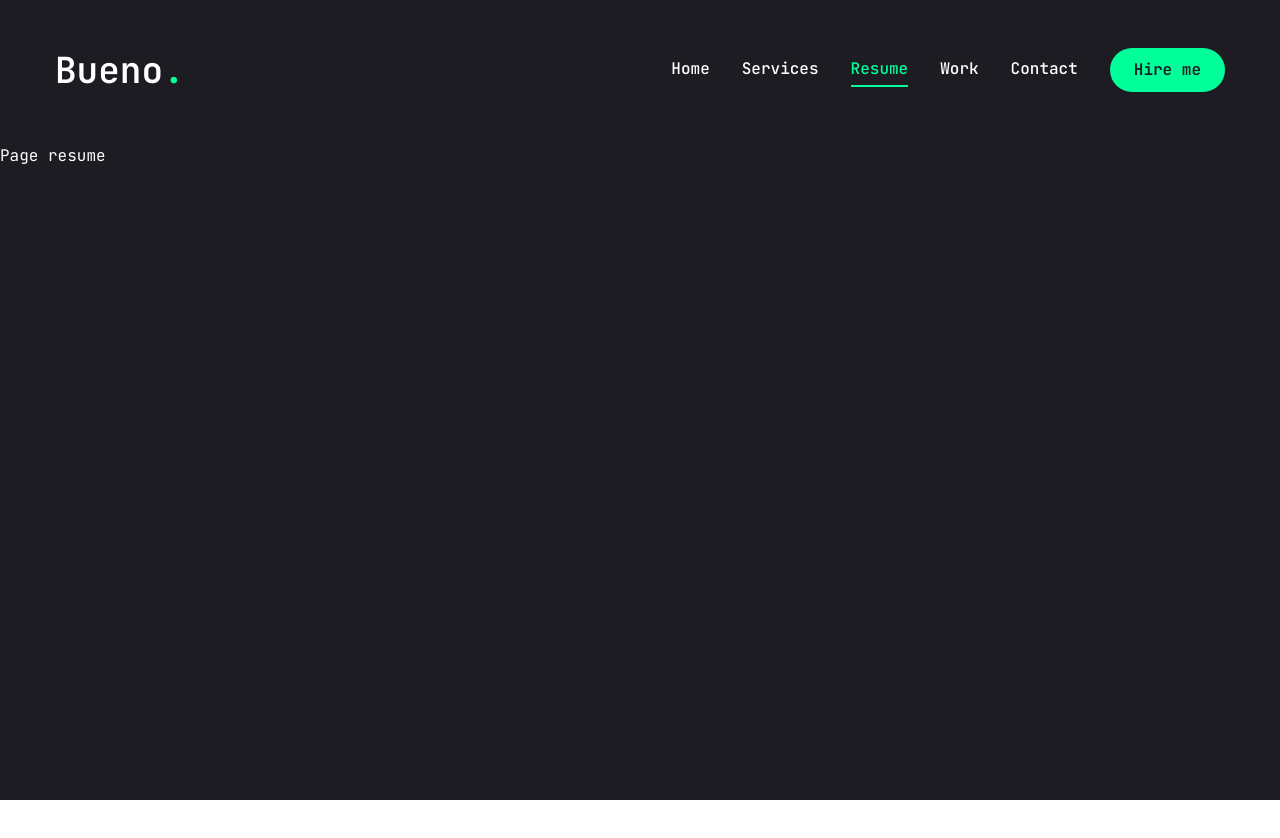
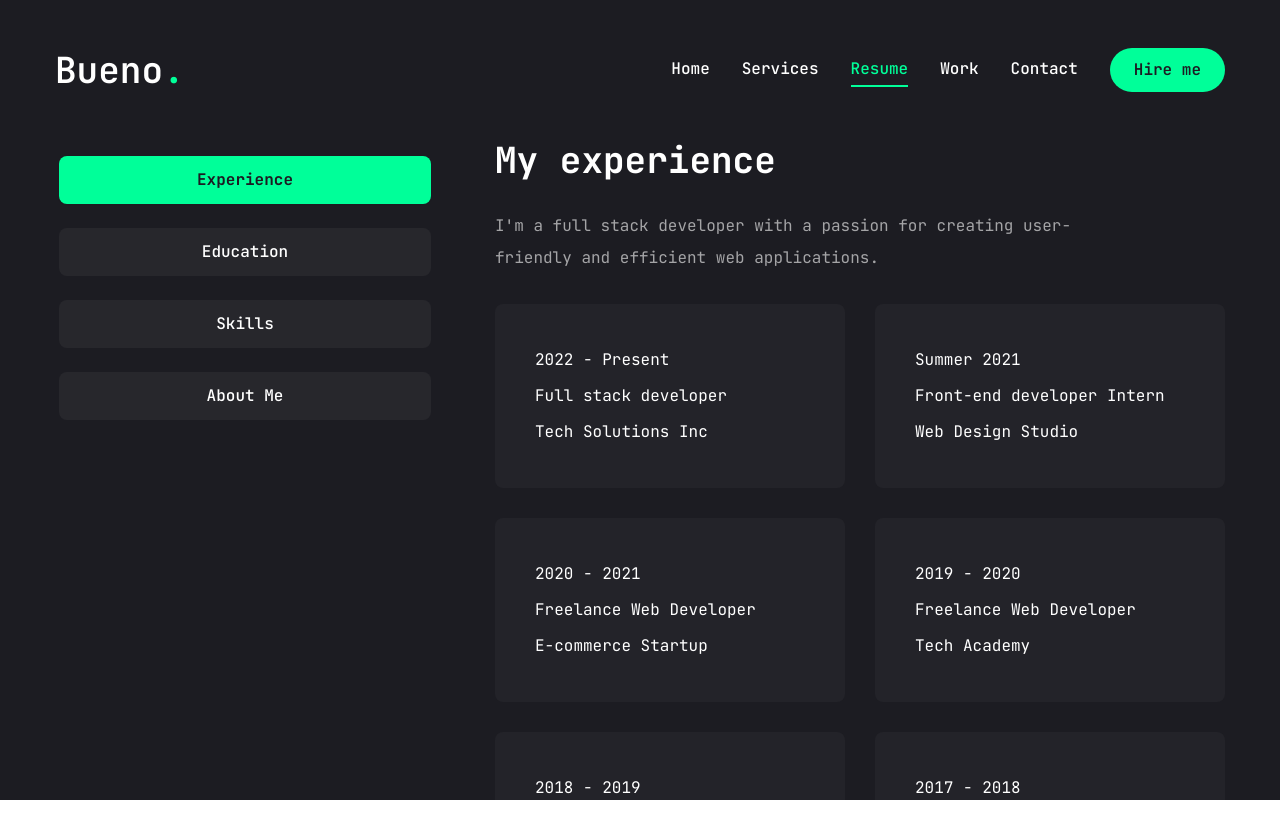
Before and after one commit to buenodevv/bueno-portfolio, a Next.js app: page /resume in a window 1280 px wide. Shown: the top 838 px of the page. Before the commit the page ends 800 px from the top, so only its background shows below. Built offline with nearby package versions, Linux system fonts and the light colour scheme.

Commit message:
feat:resume page initialized

```diff
--- a/app/resume/page.jsx
+++ b/app/resume/page.jsx
@@ -1,4 +1,4 @@
-'use client'
+"use client";
 import {
   FaHtml5,
   FaCss3,
@@ -7,14 +7,15 @@
   FaReact,
   FaFigma,
   FaGithub,
-} from "react-icons/fa"
+} from "react-icons/fa";
 
-import { SiTailwindcss, SiNextdotjs } from "react-icons/si"
+import { SiTailwindcss, SiNextdotjs } from "react-icons/si";
 
 //about data
 const about = {
   title: "About Me",
-  description: "I'm a full stack developer with a passion for creating user-friendly and efficient web applications.",
+  description:
+    "I'm a full stack developer with a passion for creating user-friendly and efficient web applications.",
   Info: [
     {
       fieldName: "Name",
@@ -48,12 +49,13 @@
       fieldName: "Languages",
       fieldValue: "English, Portuguese",
     },
-  ]
+  ],
 };
 const experience = {
-  icon: 'assets/resume/badge.svg',
+  icon: "assets/resume/badge.svg",
   title: "My experience",
-  description: "I'm a full stack developer with a passion for creating user-friendly and efficient web applications.",
+  description:
+    "I'm a full stack developer with a passion for creating user-friendly and efficient web applications.",
   itens: [
     {
       company: "Tech Solutions Inc ",
@@ -84,13 +86,14 @@
       company: "Software Development Company",
       position: "Junior Developer",
       duration: "2017 - 2018",
-    }
-  ]
-}
+    },
+  ],
+};
 const education = {
-  icon: 'assets/resume/cap.svg',
+  icon: "assets/resume/cap.svg",
   title: "My education",
-  description: "I'm a full stack developer with a passion for creating user-friendly and efficient web applications.",
+  description:
+    "I'm a full stack developer with a passion for creating user-friendly and efficient web applications.",
   itens: [
     {
       institution: "Online Course Plataform",
@@ -122,9 +125,8 @@
       course: "Associate Degree in Computer Science",
       duration: "2014 - 2016",
     },
-
-  ]
-}
+  ],
+};
 const skills = {
   title: "My skills",
   description:
@@ -162,18 +164,76 @@
       icon: <FaFigma />,
       name: "Figma",
     },
-
-  ]
-}
-import { Tabs, TabsContent, TabsList, TabsTrigger} from '@/components/ui/tabs'
-import { Tooltip, TooltipContent, TooltipProvider, TooltipTrigger} from '@/components/ui/tooltip'
-import { ScrollArea } from '@/components/ui/scroll-area';
+  ],
+};
+import { Tabs, TabsContent, TabsList, TabsTrigger } from "@/components/ui/tabs";
+import {
+  Tooltip,
+  TooltipContent,
+  TooltipProvider,
+  TooltipTrigger,
+} from "@/components/ui/tooltip";
+import { ScrollArea } from "@/components/ui/scroll-area";
 import { motion } from "framer-motion";
 
 function Services() {
   return (
-    <div>Page resume</div>
-  )
+    <motion.div
+      initial={{ opacity: 0 }}
+      animate={{
+        opacity: 1,
+        transition: { delay: 2.4, duration: 0.4, ease: "easeIn" },
+      }}
+      className="min-h-[80vh] flex items-center justify-center py-12 xl:py-0"
+    >
+      <div className="container mx-auto">
+        <Tabs
+          defaultValue="experience"
+          className="flex flex-col xl:flex-row gap-[60px]"
+        >
+          <TabsList className="flex flex-col w-full max-w-[380px] mx-auto xl:mx-0">
+            <TabsTrigger value="experience">Experience</TabsTrigger>
+            <TabsTrigger value="education">Education</TabsTrigger>
+            <TabsTrigger value="skills">Skills</TabsTrigger>
+            <TabsTrigger value="aboutme">About Me</TabsTrigger>
+          </TabsList>
+          {/* Content */}
+          <div className="min-h-[70vh] w-full">
+            {/* Experience */}
+            <TabsContent className="w-full" value="experience">
+              <div className="flex flex-col gap-[30px] text-center xl:text-left">
+                <h3 className="text-4xl font-bold">{experience.title}</h3>
+                <p className=" max-w-[600px] text-white/60 mx-auto xl:mx-0">{experience.description}</p>
+                <ScrollArea className="h-480px">
+                  <ul className="grid grid-col-1 lg:grid-cols-2 gap-[30px]">
+                    {experience.itens.map((item, index) => {
+                      return (
+                        <li key={index} className=" bg-[#232329] h-[184px] py-6 px-10 rounded-lg flex flex-col gap-1 justify-center items-center lg:items-start">
+                          <span>{item.duration}</span>
+                          <h3>{item.position}</h3>
+                          <div>
+                            {/*dot*/}
+                            <span></span>
+                            <p>{item.company}</p>
+                          </div>
+                        </li>
+                      )
+                    })}
+                  </ul>
+                </ScrollArea>
+              </div>
+            </TabsContent>
+            {/* Education */}
+            <TabsContent className="w-full" value="education">Education</TabsContent>
+            {/* Skills */}
+            <TabsContent className="w-full" value="skills">Skills</TabsContent>
+            {/* AboutMe */}
+            <TabsContent className="w-full" value="aboutme">AboutMe</TabsContent>
+          </div>
+        </Tabs>
+      </div>
+    </motion.div>
+  );
 }
 
-export default Services
+export default Services;
--- a/components/ui/tabs.jsx
+++ b/components/ui/tabs.jsx
@@ -11,7 +11,7 @@
   <TabsPrimitive.List
     ref={ref}
     className={cn(
-      "inline-flex h-10 items-center justify-center rounded-md bg-muted p-1 text-muted-foreground",
+      "inline-flex h-auto rounded-md p-1 text-primary",
       className
     )}
     {...props} />
@@ -22,7 +22,7 @@
   <TabsPrimitive.Trigger
     ref={ref}
     className={cn(
-      "inline-flex items-center justify-center whitespace-nowrap rounded-sm px-3 py-1.5 text-sm font-medium ring-offset-background transition-all focus-visible:outline-none focus-visible:ring-2 focus-visible:ring-ring focus-visible:ring-offset-2 disabled:pointer-events-none disabled:opacity-50 data-[state=active]:bg-background data-[state=active]:text-foreground data-[state=active]:shadow-sm",
+      "inline-flex items-center w-full bg-[#27272c] my-3 justify-center whitespace-nowrap text-white rounded-lg p-3 text-base font-medium ring-offset-white transition-all disabled:pointer-events-none disabled:opacity-50 data-[state=active]:bg-rb data-[state=active]:text-primary data-[state=active]:font-bold data-[state=active]:shadow-sm",
       className
     )}
     {...props} />
@@ -33,7 +33,7 @@
   <TabsPrimitive.Content
     ref={ref}
     className={cn(
-      "mt-2 ring-offset-background focus-visible:outline-none focus-visible:ring-2 focus-visible:ring-ring focus-visible:ring-offset-2",
+      "min-h-[480px] ring-offset-background focus-visible:outline-none focus-visible:ring-2 focus-visible:ring-ring focus-visible:ring-offset-2",
       className
     )}
     {...props} />
```
